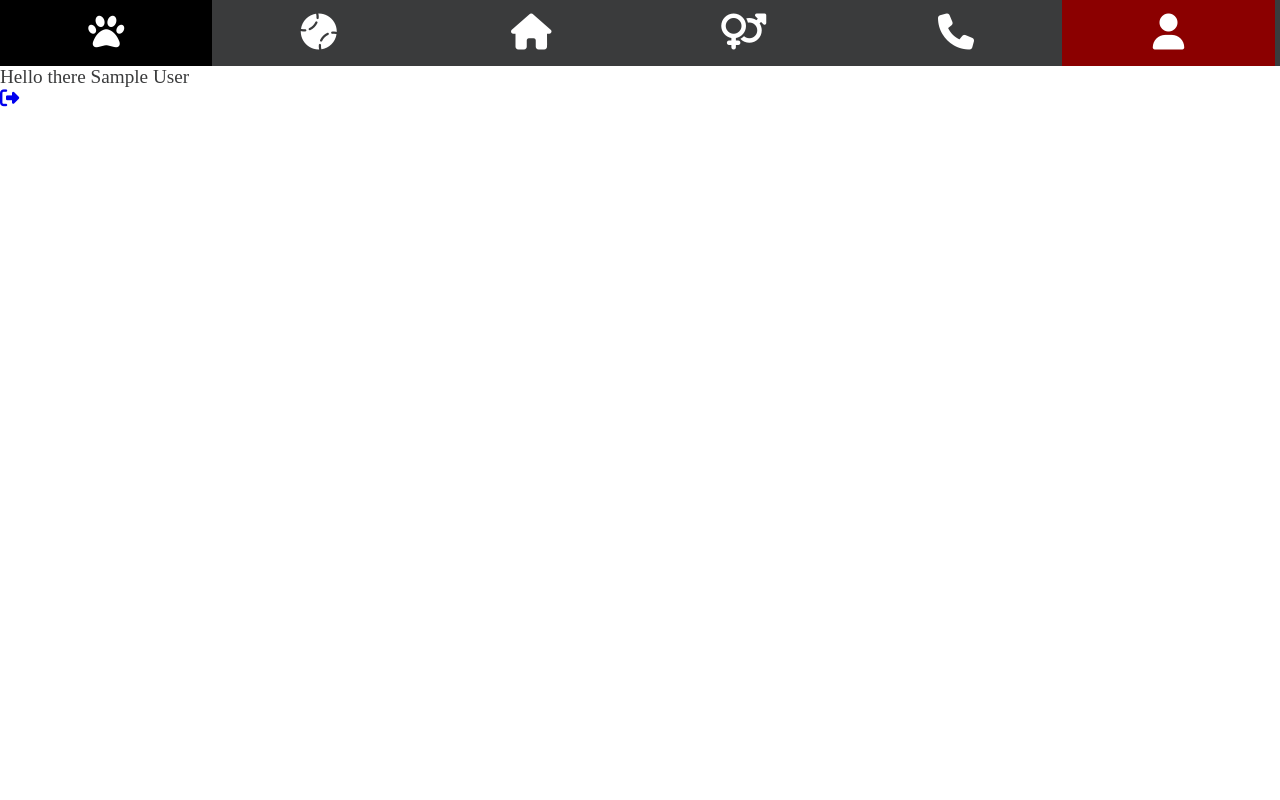
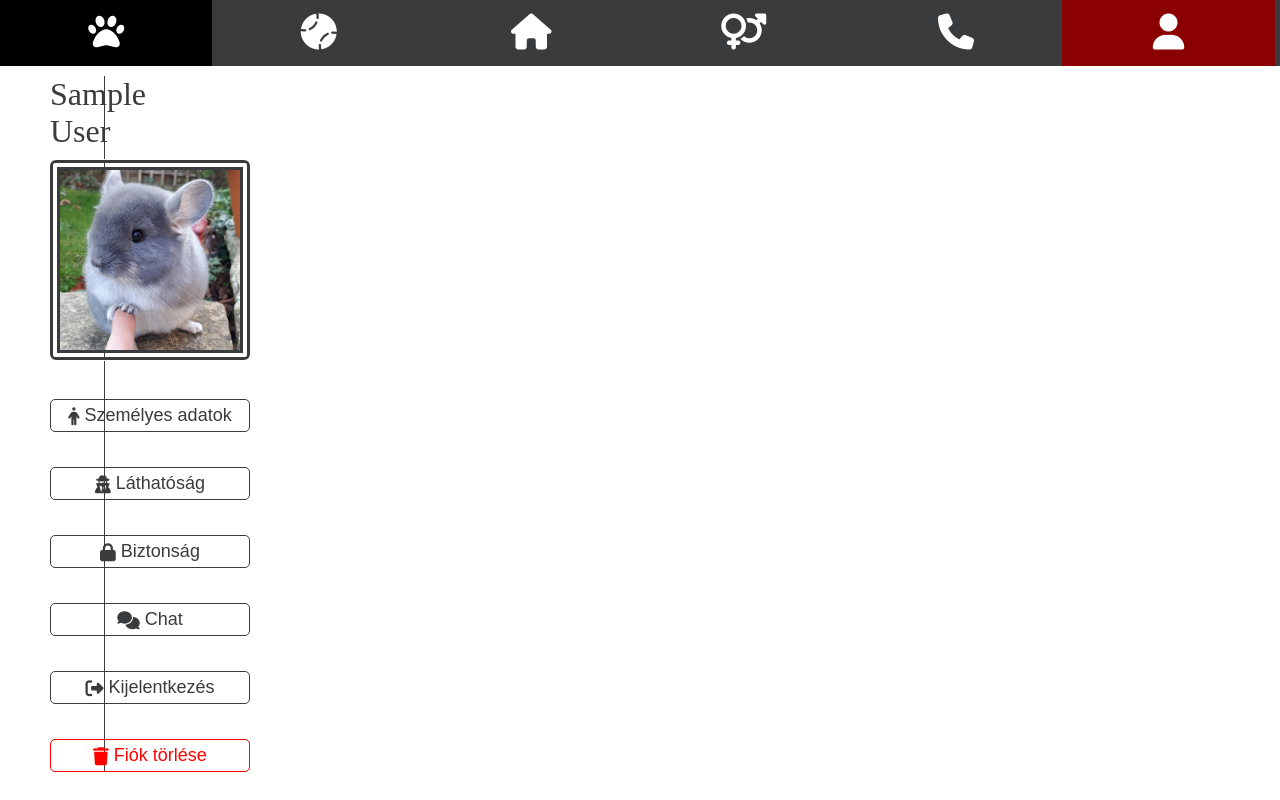
Before and after one commit to Bal500/Kisallatkereskedes, a PHP site: page /user.php in a window 1280 px wide. Run offline with PHP 8.4, Linux system fonts and the light colour scheme; the visitor is signed in with stand-in values (Sample User, id 1).

Commit message:
user interface added

```diff
--- /dev/null
+++ b/CSS/userinter.css
@@ -0,0 +1,59 @@
+.sidebar {
+    color: #3A3B3C;
+    margin-left: 50px;
+    animation: fadeIn 1s;
+    transition: height .2s ease;
+    font-size: 15px;
+    border-right: 1px solid #3A3B3C;
+    margin-right: 1175px;
+}
+
+.user_data {
+    font-size: xx-large;
+    margin: 10px 0px;
+}
+
+#pp {
+    border: 10px double #3A3B3C;
+    outline: auto;
+    border-radius: 5px;
+}
+
+.defaultbtn:hover {
+    background-color: #3A3B3C;
+    color: white;
+    transition: .3s;
+}
+
+#delete_account:hover {
+    background-color: red;
+    color: white;
+    transition: .3s;
+}
+
+.buttons button {
+    width: 200px;
+    background: transparent;
+    color: #3A3B3C;
+    border-radius: 5px;
+    font-size: larger;
+    padding: 5px;
+    display: flex;
+    justify-content: center;
+    align-items: center;
+    margin-top: 35px;
+}
+
+.defaultbtn {
+    border: 1px solid #3A3B3C;
+    color: #3A3B3C;
+}
+
+#delete_account {
+    border: 1px solid red;
+    color: red;
+}
+
+.buttons span {
+    padding-left: 5px;
+}
--- a/user.php
+++ b/user.php
@@ -13,6 +13,8 @@
     <link rel="stylesheet" href="./CSS/iconbar.css">
     <link rel="stylesheet" href="./CSS/login.css">
     <link rel="stylesheet" href="./CSS/toltokep.css">
+    <link rel="stylesheet" href="./CSS/back.css">
+    <link rel="stylesheet" href="./CSS/userinter.css">
     <link href="./assets/css/fontawesome.css" rel="stylesheet">
     <link href="./assets/css/solid.css" rel="stylesheet">
     <link rel="icon" href="./assets/kepek/csinsegg.ico">
@@ -33,9 +35,24 @@
         ?>
     </div>
 
-    <?php
-        echo "<p> Hello there ".$_SESSION["name"]."</p>";
-    ?>
-    <a href="logout.inc.php"><i class="fa-solid fa-right-from-bracket"></i></a>
+    <div class="sidebar">
+        <div class="user_data">
+            <?php
+                echo $_SESSION["name"];
+            ?>
+        </div>
+        <img id="pp" src="./assets/kepek/user/defaultPP2.jpg" alt="profilkep" width="200" height="200">
+
+        <div class="buttons">
+            <button class="defaultbtn"><i class="fa-solid fa-person"></i><span>Személyes adatok</span></button>
+            <button class="defaultbtn"><i class="fa-solid fa-user-secret"></i><span>Láthatóság</span></button>
+            <button class="defaultbtn"><i class="fa-solid fa-lock"></i><span>Biztonság</span></button>
+            <button class="defaultbtn"><i class="fa-solid fa-comments"></i><span>Chat</span></button>
+            <button onclick="window.location='logout.inc.php'"class="defaultbtn"><i class="fa-solid fa-right-from-bracket"></i><span>Kijelentkezés</span></button>
+            <button id="delete_account"><i class="fa-solid fa-trash"></i><span>Fiók törlése</span></button>
+        </div>
+    </div>
+
+
 </body>
 </html>
```
Also changed, not shown: assets/kepek/user/defaultPP.jpg (added), assets/kepek/user/defaultPP2.jpg (added).
